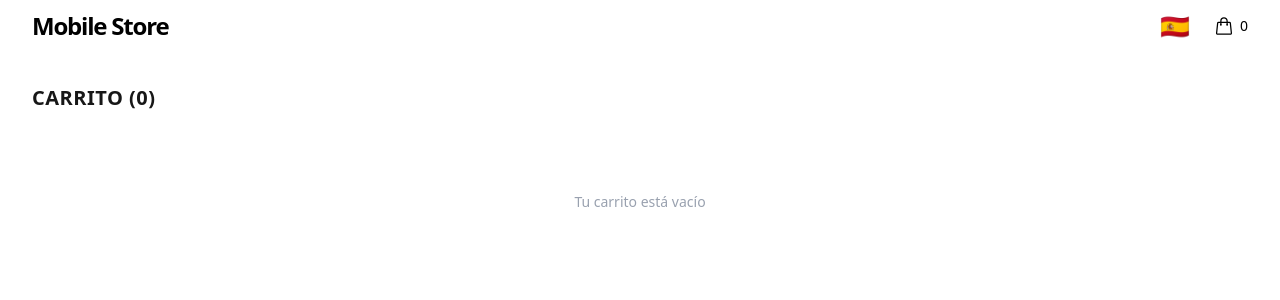
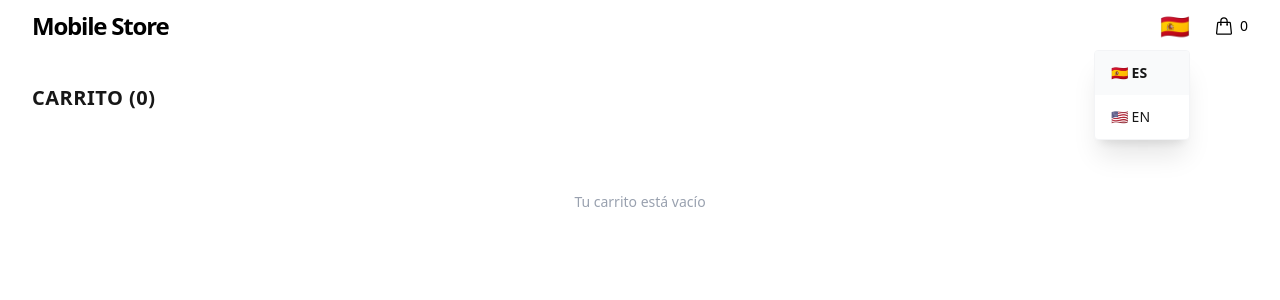
Before and after one commit to santofrost/zaraMobiles, a Next.js app: page /cart in a window 1280 px wide. Both pictures are taken after a click on the button "🇪🇸". Shown: the top 300 px of the page. Built offline with nearby package versions, Linux system fonts and the light colour scheme.

Commit message:
fix: laguage selector changed

```diff
--- a/src/components/layout/Toolbar.tsx
+++ b/src/components/layout/Toolbar.tsx
@@ -10,6 +10,7 @@ export default function Toolbar() {
   const { itemCount } = useCart();
   const { language, setLanguage } = useLanguage();
   const [isCartOpen, setIsCartOpen] = useState(false);
+  const [isLangOpen, setIsLangOpen] = useState(false);
 
   return (
     <header className="sticky top-0 z-50 flex h-toolbar w-full items-center justify-between bg-[var(--toolbar-bg)] px-4 sm:px-8">
@@ -18,26 +19,44 @@ export default function Toolbar() {
       </Link>
 
       <div className="flex items-center gap-6">
-        <div className="relative group flex items-center">
-          <button className="flex items-center gap-1 text-2xl hover:opacity-80 transition-opacity cursor-pointer">
+        <div className="relative flex items-center">
+          <button
+            onClick={() => setIsLangOpen(!isLangOpen)}
+            className="flex items-center gap-1 text-2xl hover:opacity-80 transition-opacity cursor-pointer"
+          >
             {language === "es" ? "🇪🇸" : "🇺🇸"}
           </button>
-          <div className="absolute right-0 top-full pt-2 hidden group-hover:block w-24">
+
+          {isLangOpen && (
+            <>
+              <div
+                className="fixed inset-0 z-40"
+                onClick={() => setIsLangOpen(false)}
+              />
+              <div className="absolute right-0 top-full pt-2 w-24 z-50">
                 <div className="flex flex-col bg-white border border-gray-100 shadow-xl rounded overflow-hidden">
                   <button
-                onClick={() => setLanguage("es")}
+                    onClick={() => {
+                      setLanguage("es");
+                      setIsLangOpen(false);
+                    }}
                     className={`flex items-center gap-2 px-4 py-3 text-sm hover:bg-gray-50 transition-colors ${language === 'es' ? 'bg-gray-50 font-bold' : ''}`}
                   >
                     🇪🇸 ES
                   </button>
                   <button
-                onClick={() => setLanguage("en")}
+                    onClick={() => {
+                      setLanguage("en");
+                      setIsLangOpen(false);
+                    }}
                     className={`flex items-center gap-2 px-4 py-3 text-sm hover:bg-gray-50 transition-colors ${language === 'en' ? 'bg-gray-50 font-bold' : ''}`}
                   >
                     🇺🇸 EN
                   </button>
                 </div>
               </div>
+            </>
+          )}
         </div>
 
         <div className="relative">
```
Lines whose indentation alone changed are shown as unchanged.
